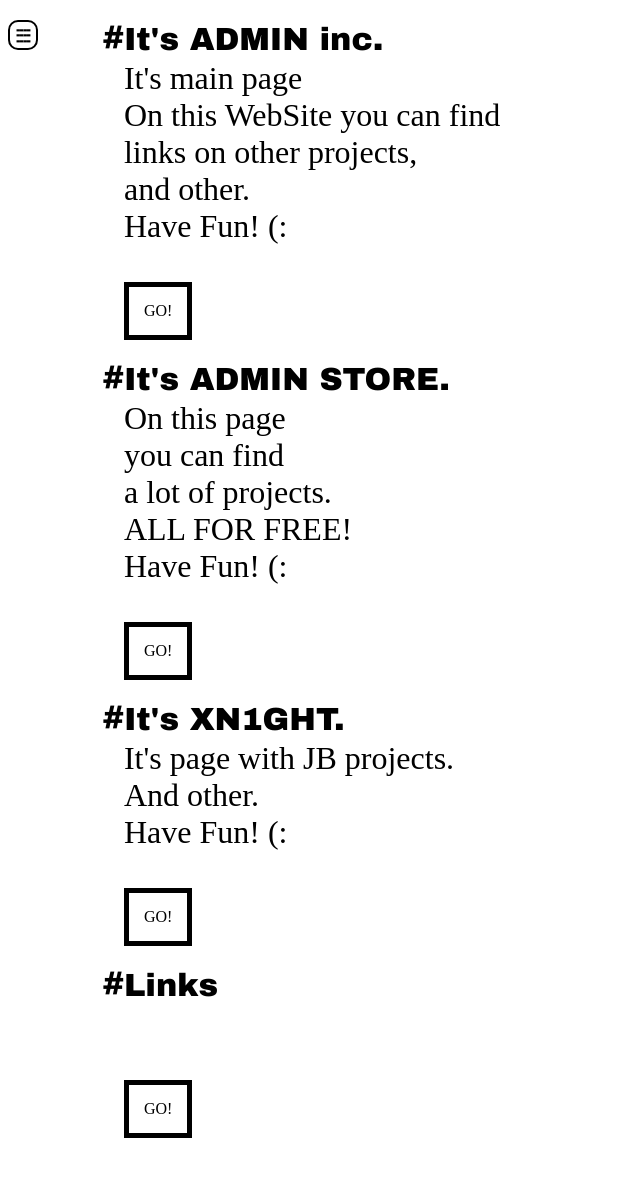
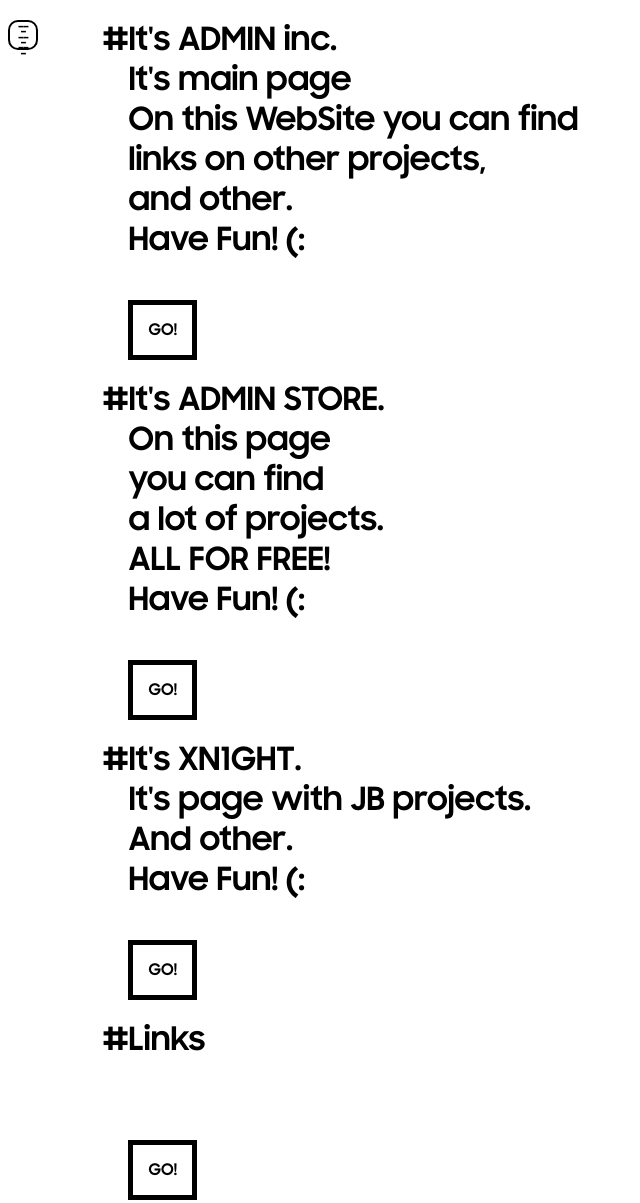
Before and after one commit to adm1nsys/summary, a plain HTML site: page index.html in a window 1280 px wide. Shown: the whole page, without its empty margins (0-640 px from the left). Before the commit the page ends 1158 px from the top, so only its background shows below. Drawn offline with Linux system fonts and the light colour scheme.

Commit message:
Add files via upload

```diff
--- a/index.html
+++ b/index.html
@@ -41,7 +41,7 @@ border-radius: 0% 0% 0% 0%;
 
 
 	.p{
-font-family: Arial Black;
+font-family: Samsung Sharp Sans;
 	}
 #sidebar {
     width: 300px;
@@ -95,7 +95,7 @@ align-items: center;
 border: 2px solid black;
 border-radius: 10px;
 background-color: white;
-font-family: Arial Black;
+font-family: Samsung Sharp Sans;
 line-height: 0.4;
 letter-spacing: -1px;
     }
@@ -115,7 +115,7 @@ align-items: center;
 border: 2px solid black;
 border-radius: 10px;
 background-color: white;
-font-family: Arial Black;
+font-family: Samsung Sharp Sans;
 
 }
 
@@ -198,7 +198,7 @@ a:hover {
 
     <!-- Кнопка для мобильных устройств -->
     <button id="menu-toggle" style="color: black;">
-----<br>----<br>----<br>
+---<br>---<br>---<br>
     </button>
 
     <!-- Боковое меню -->
@@ -247,7 +247,7 @@ margin: 20px auto;" id="ainc">
 		<div class="p"># </div>
 		<div class="x2">
 <span class="p"> It's ADMIN inc.<br></span>
-<div style="font-family: Arial Bold;">
+<div style="font-family: Samsung Sharp Sans;">
 It's main page<br>
 On this WebSite you can find<br>
  links on other projects, <br>
@@ -289,7 +289,7 @@ margin: 20px auto;" id="as">
 		<div class="p"># </div>
 		<div class="x2">
 <span class="p"> It's ADMIN STORE.<br> </span>
-<div style="font-family: Arial Bold;">
+<div style="font-family: Samsung Sharp Sans;">
 On this page <br>you can find<br> a lot of projects. <br>  ALL FOR FREE!
 
 <br>Have Fun! (: <br> <br>
@@ -327,7 +327,7 @@ margin: 20px auto;" id="xn1ght">
 		<div class="p"># </div>
 		<div class="x2">
 <span class="p"> It's XN1GHT.<br>   </span>
-<div style="font-family: Arial Bold;">
+<div style="font-family: Samsung Sharp Sans;">
 It's page with JB projects. <br>  And other.
 
 <br>Have Fun! (: <br> <br>
@@ -365,7 +365,7 @@ margin: 20px auto;" id="xn1ght">
 		<div class="p"># </div>
 		<div class="x2">
 <span class="p"> Links<br>   </span>
-<div style="font-family: Arial Bold;">
+<div style="font-family: Samsung Sharp Sans;">
 
 <br> <br>
     <a href="https://adm1nsys.github.io/summary/Links.html" style="display: flex;
```
